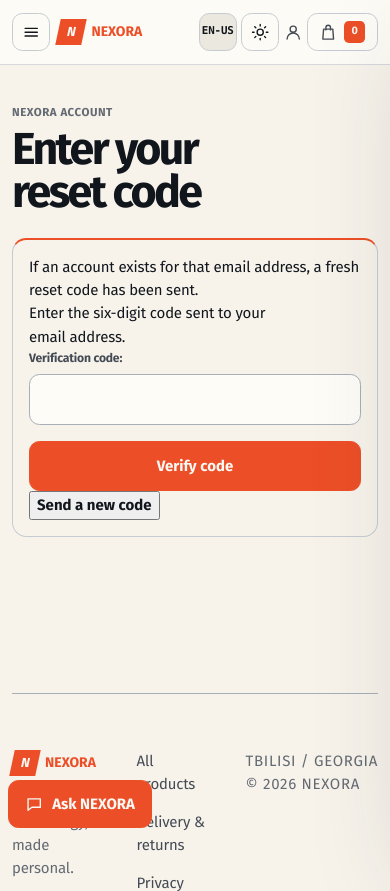
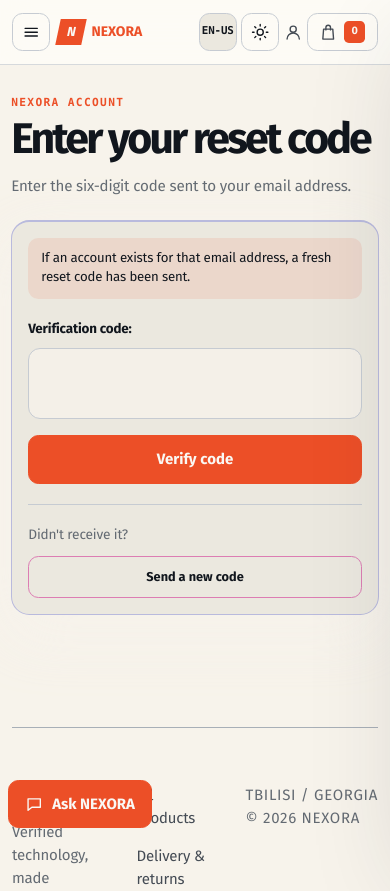
Before and after one commit to lagvilava2811/NEXORA-DJANGO, a Django app: page /password-reset/done/ in a window 390 px wide. Shown: the top 891 px of the page. Run offline with Django 4.2, Linux system fonts and the light colour scheme; data that the repository does not hold is empty; parts of the project's set-up code (start-up, migrations or seed data) failed here and were passed over.

Commit message:
fix: compact responsive password reset code screen

```diff
--- /dev/null
+++ b/static/password-reset.css
@@ -0,0 +1,112 @@
+/* Compact account-recovery surface. The verification action remains the visual focus. */
+.reset-flow {
+    width: min(calc(100% - 2rem), 37rem) !important;
+    min-height: calc(100dvh - 10rem);
+    display: grid;
+    align-content: center;
+    gap: 1.35rem;
+    padding-block: clamp(2rem, 6vw, 4.5rem);
+}
+
+.reset-flow-heading { max-width: 31rem; }
+.reset-kicker {
+    margin: 0 0 .65rem;
+    color: var(--accent);
+    font: 700 .7rem/1 var(--font-mono, ui-monospace, monospace);
+    letter-spacing: .12em;
+}
+.reset-flow-heading h1 {
+    margin: 0;
+    max-width: 13ch;
+    font-size: clamp(2.15rem, 5vw, 4.35rem) !important;
+    line-height: .98;
+    letter-spacing: -.065em;
+}
+.reset-flow-heading > p:last-child {
+    max-width: 34rem;
+    margin: .9rem 0 0;
+    color: var(--muted);
+    font-size: clamp(.95rem, 1.8vw, 1.05rem);
+    line-height: 1.55;
+}
+
+.reset-card.auth-card {
+    margin: 0;
+    padding: clamp(1.15rem, 4vw, 2rem);
+    border: 1px solid color-mix(in oklch, var(--border-soft) 80%, var(--accent));
+    border-top-width: 2px;
+    border-radius: var(--radius-lg);
+    background: color-mix(in oklch, var(--surface) 92%, transparent);
+    box-shadow: 0 1.2rem 3.5rem color-mix(in oklch, var(--bg) 72%, transparent);
+}
+.reset-notice {
+    margin: 0 0 1.25rem;
+    padding: .7rem .82rem;
+    border-radius: .65rem;
+    background: color-mix(in oklch, var(--accent) 11%, transparent);
+    color: var(--text);
+    font-size: .83rem;
+    line-height: 1.45;
+}
+.reset-code-form { gap: 1rem; }
+.reset-code-form .form-field { display: grid; gap: .55rem; }
+.reset-code-form label {
+    color: var(--text);
+    font-size: .84rem;
+    font-weight: 700;
+}
+.reset-code-input {
+    width: 100%;
+    min-height: 4.4rem;
+    padding-inline: .9rem;
+    border: 1px solid var(--border-soft);
+    border-radius: .75rem;
+    background: color-mix(in oklch, var(--bg) 75%, var(--surface));
+    color: var(--text);
+    font-family: var(--font-mono, ui-monospace, monospace);
+    font-size: clamp(1.45rem, 6vw, 2rem);
+    font-variant-numeric: tabular-nums;
+    letter-spacing: clamp(.25em, 4vw, .55em);
+    text-align: center;
+}
+.reset-code-input:focus-visible {
+    outline: 2px solid var(--accent);
+    outline-offset: 3px;
+    border-color: var(--accent);
+}
+.reset-verify { width: 100%; min-height: 3.4rem; }
+.reset-resend-row {
+    display: flex;
+    flex-wrap: wrap;
+    align-items: center;
+    justify-content: space-between;
+    gap: .7rem 1rem;
+    margin-top: 1.25rem;
+    padding-top: 1.15rem;
+    border-top: 1px solid var(--border-soft);
+}
+.reset-resend-row p { margin: 0; color: var(--muted); font-size: .86rem; }
+.reset-resend {
+    min-height: 2.6rem;
+    padding: .55rem .85rem;
+    border: 1px solid color-mix(in oklch, var(--accent) 65%, var(--border-soft));
+    border-radius: .65rem;
+    background: transparent;
+    color: var(--text);
+    font: 700 .8rem/1 var(--font-sans, system-ui, sans-serif);
+    cursor: pointer;
+    transition: border-color .2s ease, background-color .2s ease, transform .2s ease;
+}
+.reset-resend:hover { border-color: var(--accent); background: color-mix(in oklch, var(--accent) 13%, transparent); }
+.reset-resend:active { transform: translateY(1px); }
+.reset-resend:focus-visible { outline: 2px solid var(--accent); outline-offset: 3px; }
+
+@media (max-width: 42rem) {
+    .reset-flow { width: min(calc(100% - 1.4rem), 37rem) !important; min-height: auto; }
+    .reset-flow-heading h1 { max-width: 15ch; font-size: clamp(2rem, 11vw, 3.2rem) !important; }
+    .reset-card.auth-card { padding: 1rem; }
+    .reset-resend-row { align-items: stretch; }
+    .reset-resend-row form, .reset-resend { width: 100%; }
+}
+
+@media (prefers-reduced-motion: reduce) { .reset-resend { transition: none; } }
--- a/store/forms.py
+++ b/store/forms.py
@@ -225,7 +225,9 @@ class PasswordResetRequestForm(AccessibleFormMixin, forms.Form):
 
 
 class PasswordResetCodeForm(VerificationCodeForm):
-    pass
+    def __init__(self, *args, **kwargs):
+        super().__init__(*args, **kwargs)
+        self.fields['code'].widget.attrs['class'] = 'reset-code-input'
 
 
 class PasswordResetSetPasswordForm(AccessibleFormMixin, SetPasswordForm):
--- a/store/password_resets.py
+++ b/store/password_resets.py
@@ -40,6 +40,7 @@ PAGE_TEXT = {
         "submit_code": "Verify code",
         "submit_password": "Save new password",
         "resend": "Send a new code",
+        "resend_hint": "Didn't receive it?",
         "sent": "If an account exists for that email address, a fresh reset code has been sent.",
         "invalid": "The code is invalid.",
         "expired": "The code has expired. Request a new one.",
@@ -61,6 +62,7 @@ PAGE_TEXT["ka"].update(
         "submit_code": "კოდის დადასტურება",
         "submit_password": "ახალი პაროლის შენახვა",
         "resend": "ახალი კოდის გაგზავნა",
+        "resend_hint": "კოდი არ მიგიღიათ?",
         "sent": "თუ ეს ელფოსტა ანგარიშთანაა დაკავშირებული, ახალი აღდგენის კოდი გამოგზავნილია.",
         "invalid": "კოდი არასწორია.",
         "expired": "კოდის ვადა ამოიწურა. მოითხოვეთ ახალი.",
@@ -82,6 +84,7 @@ PAGE_TEXT["ru"].update(
         "submit_code": "Подтвердить код",
         "submit_password": "Сохранить новый пароль",
         "resend": "Отправить новый код",
+        "resend_hint": "Не получили код?",
         "sent": "Если аккаунт для этого адреса существует, новый код сброса уже отправлен.",
         "invalid": "Неверный код.",
         "expired": "Срок действия кода истёк. Запросите новый.",
--- a/templates/base.html
+++ b/templates/base.html
@@ -25,6 +25,7 @@
     <link rel="stylesheet" href="{% static 'premium.css' %}?v=20260718-premium-polish">
     <link rel="stylesheet" href="{% static 'variant-picker.css' %}?v=20260714-variants">
     <link rel="stylesheet" href="{% static 'page-transitions.css' %}?v=20260820-nav-flow">
+    {% block extra_head %}{% endblock %}
     <script src="{% static 'store.js' %}?v=20260714-variants" defer></script>
     <script src="{% static 'premium.js' %}?v=20260718-premium-polish" defer></script>
     <script src="{% static 'page-transitions.js' %}?v=20260820-nav-flow" defer></script>
--- a/templates/registration/password_reset_done.html
+++ b/templates/registration/password_reset_done.html
@@ -1,15 +1,30 @@
 {% extends 'base.html' %}
+{% load static %}
 {% block title %}{{ text.done_title }} | NEXORA{% endblock %}
 {% block robots %}noindex,nofollow{% endblock %}
+{% block extra_head %}<link rel="stylesheet" href="{% static 'password-reset.css' %}?v=20260824-compact-reset">{% endblock %}
 {% block content %}
-<section class="auth-section" aria-labelledby="password-reset-code-title">
-    <p class="eyebrow">NEXORA ACCOUNT</p><h1 id="password-reset-code-title">{{ text.done_title }}</h1>
-    <div class="auth-card">{% if notice %}<p role="status" aria-live="polite">{{ notice }}</p>{% endif %}<p>{{ text.done_intro }}</p>
-        <form class="auth-form" method="post" novalidate>{% csrf_token %}
-            {% for field in form %}<div class="form-field">{{ field.label_tag }}{{ field }}{% if field.errors %}<div class="field-error" role="alert" id="error_{{ field.name }}">{{ field.errors }}</div>{% endif %}</div>{% endfor %}
-            <button class="button" type="submit">{{ text.submit_code }}</button>
+<section class="auth-section reset-flow" aria-labelledby="password-reset-code-title">
+    <header class="reset-flow-heading">
+        <p class="reset-kicker">NEXORA ACCOUNT</p>
+        <h1 id="password-reset-code-title">{{ text.done_title }}</h1>
+        <p>{{ text.done_intro }}</p>
+    </header>
+    <div class="reset-card auth-card">
+        {% if notice %}<p class="reset-notice" role="status" aria-live="polite">{{ notice }}</p>{% endif %}
+        <form class="auth-form reset-code-form" method="post" novalidate>{% csrf_token %}
+            {% for field in form %}
+                <div class="form-field">
+                    {{ field.label_tag }}{{ field }}
+                    {% if field.errors %}<div class="field-error" role="alert" id="error_{{ field.name }}">{{ field.errors }}</div>{% endif %}
+                </div>
+            {% endfor %}
+            <button class="button reset-verify" type="submit">{{ text.submit_code }}</button>
         </form>
-        <form method="post" action="{% url 'password_reset_resend' %}">{% csrf_token %}<button class="text-link" type="submit">{{ text.resend }}</button></form>
+        <div class="reset-resend-row">
+            <p>{{ text.resend_hint }}</p>
+            <form method="post" action="{% url 'password_reset_resend' %}">{% csrf_token %}<button class="reset-resend" type="submit">{{ text.resend }}</button></form>
+        </div>
     </div>
 </section>
 {% endblock %}
```
